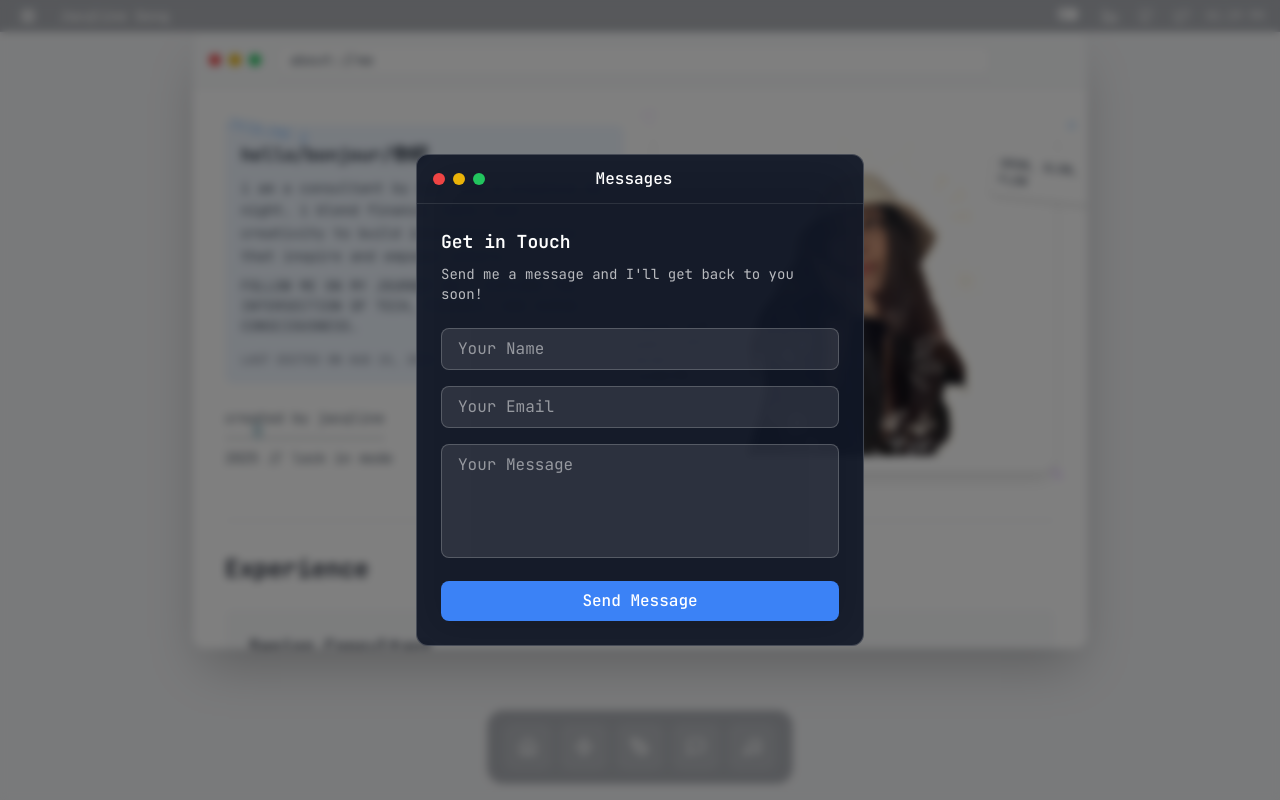
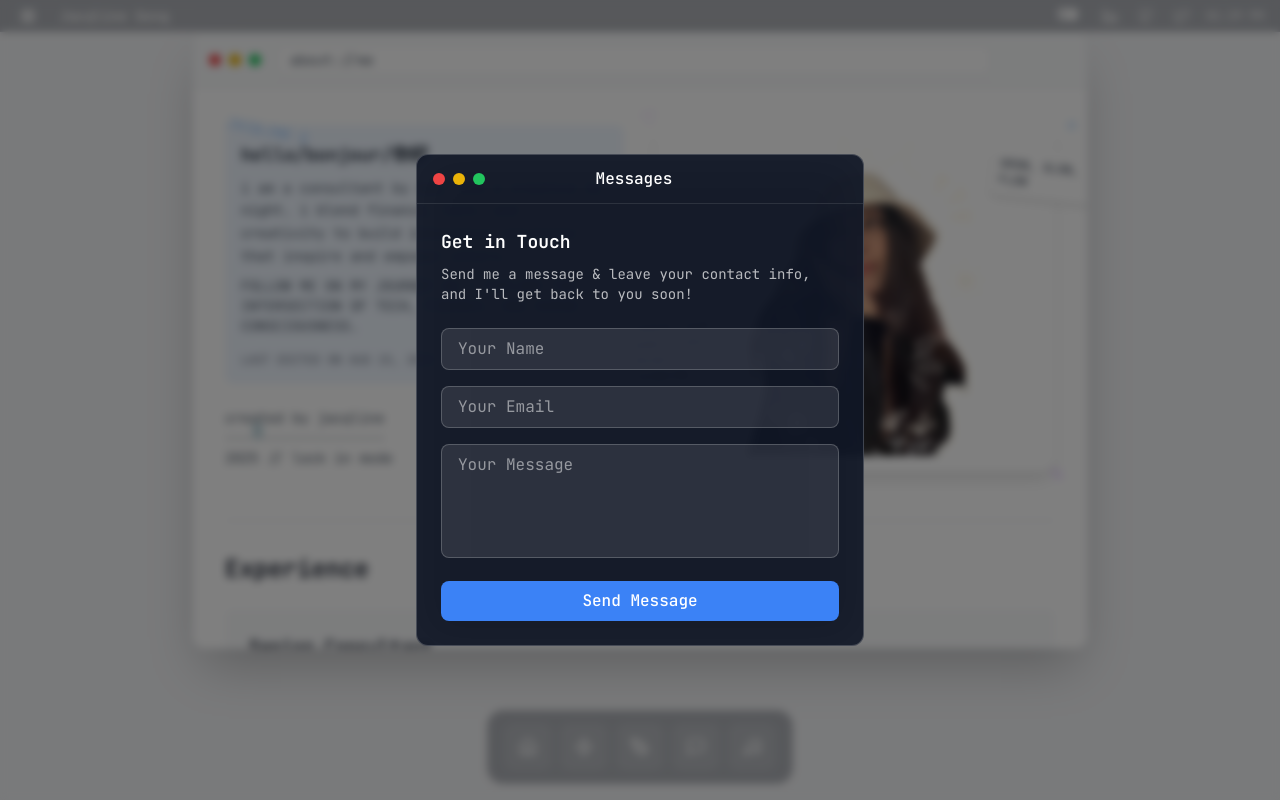
Before and after one commit to jacqlinegeng/jacqlinegeng.github.io, a React (Vite) app: page /about in a window 1280 px wide. Both pictures are taken after a click on the button 696 px from the left and 747 px from the top of the page. Built offline with nearby package versions, Linux system fonts and the light colour scheme.

Commit message:
updated contactmodal

```diff
--- a/src/components/ContactModal.tsx
+++ b/src/components/ContactModal.tsx
@@ -91,7 +91,7 @@ const ContactModal = ({ isOpen, onClose }: ContactModalProps) => {
           <div className="p-6">
             <div className="mb-6">
               <h3 className="text-white text-lg font-semibold mb-2">Get in Touch</h3>
-              <p className="text-white/70 text-sm">Send me a message and I'll get back to you soon!</p>
+              <p className="text-white/70 text-sm">Send me a message & leave your contact info, and I'll get back to you soon!</p>
             </div>
 
             {/* Status Messages */}
```
